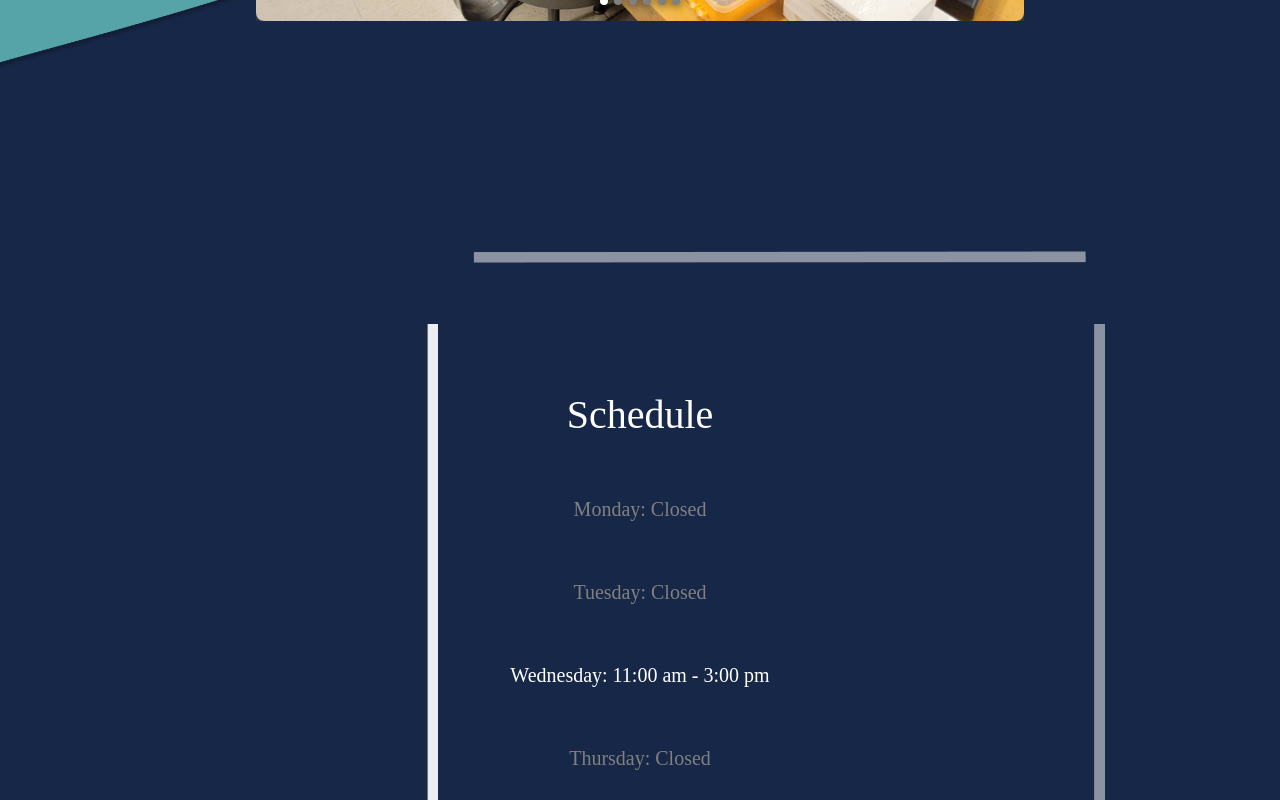
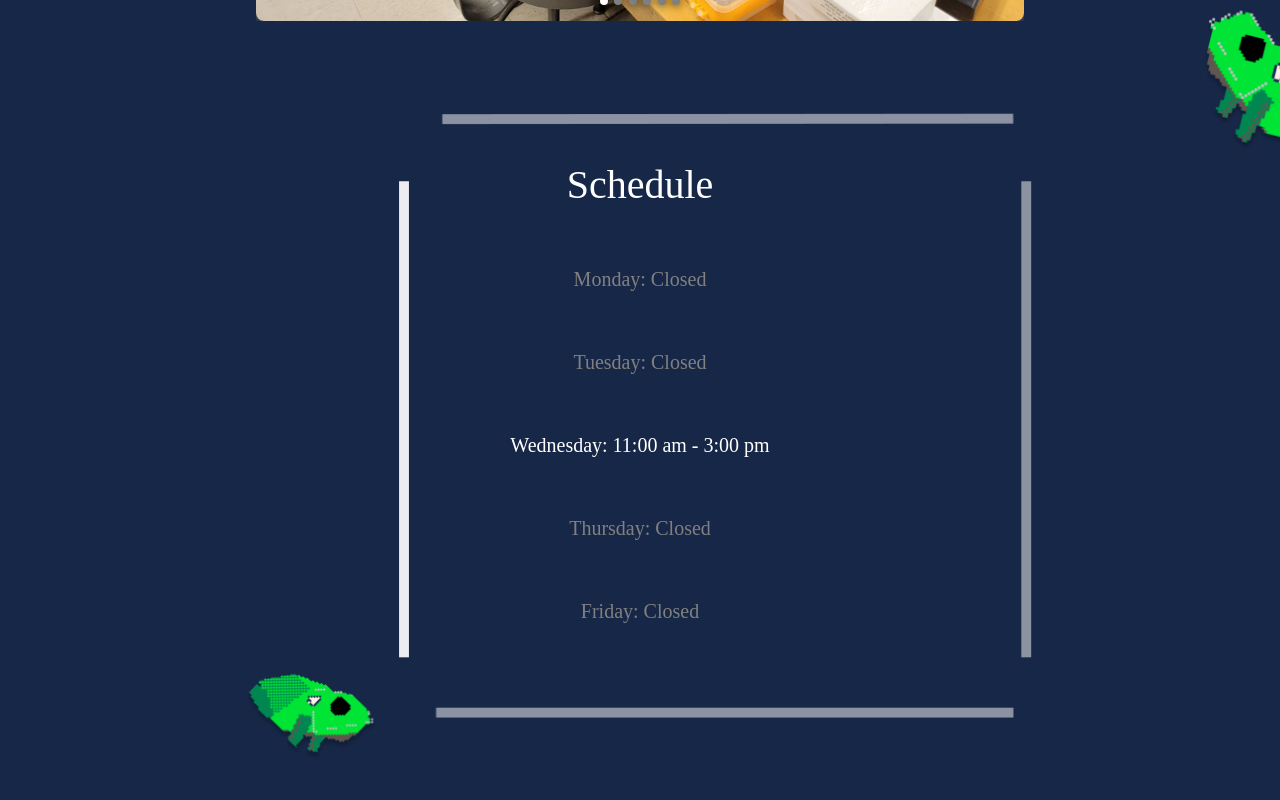
Before and after one commit to diepngo21/Forge_Website, a React (Vite) app: page / in a window 1280 px wide. Shown: the part 1880-2680 px from the top of the page. Built offline with nearby package versions, Linux system fonts and the light colour scheme; a web font is replaced by a local one.

Commit message:
update main.css

```diff
--- a/src/style/pages/main.css
+++ b/src/style/pages/main.css
@@ -58,7 +58,7 @@
   display: flex;
   flex-direction: column;
   align-items: center;
-  margin-top: 330px;
+  margin-top: 100px;
 }
 .schedule_header,
 .contact_header {
```
